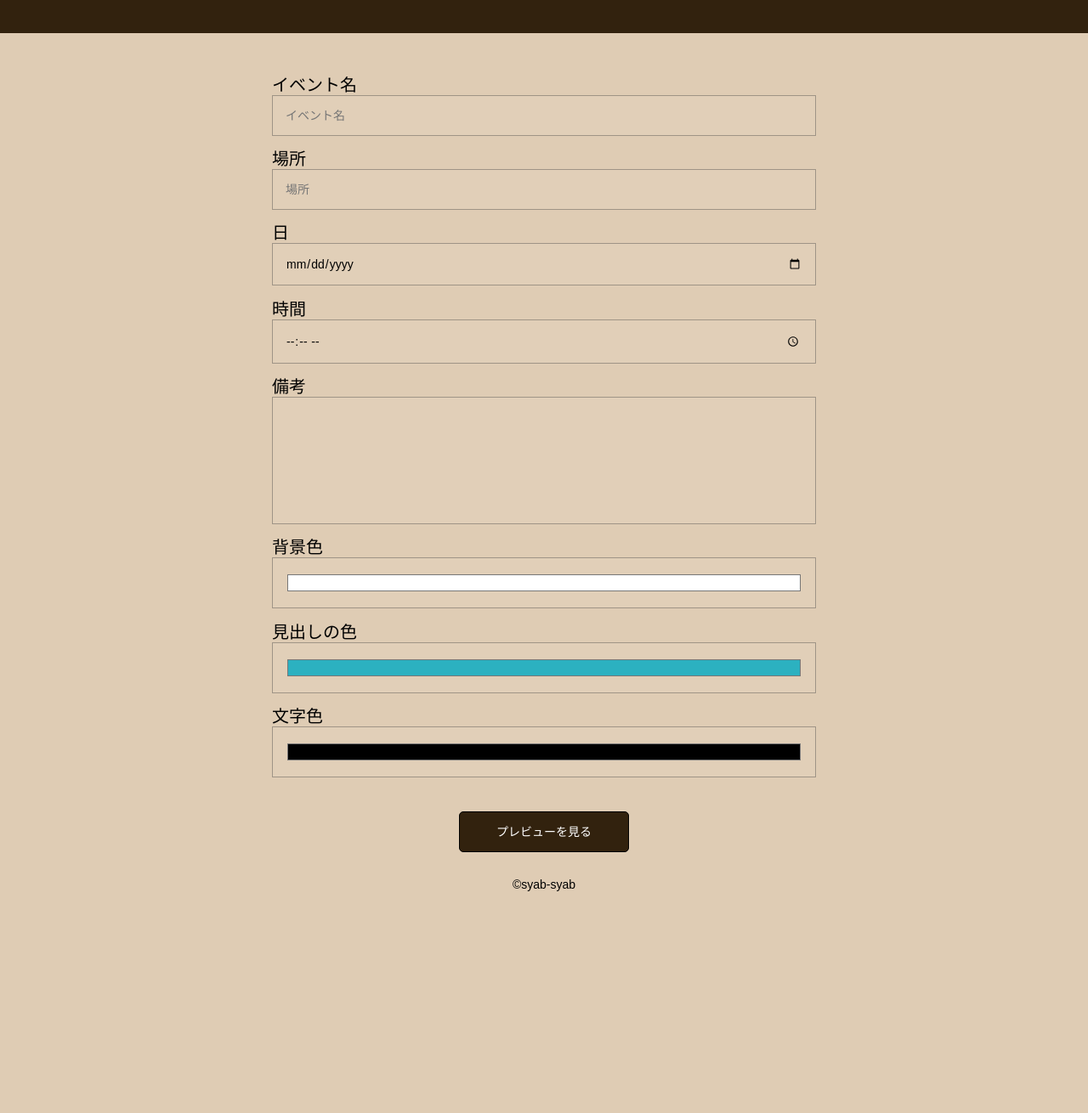
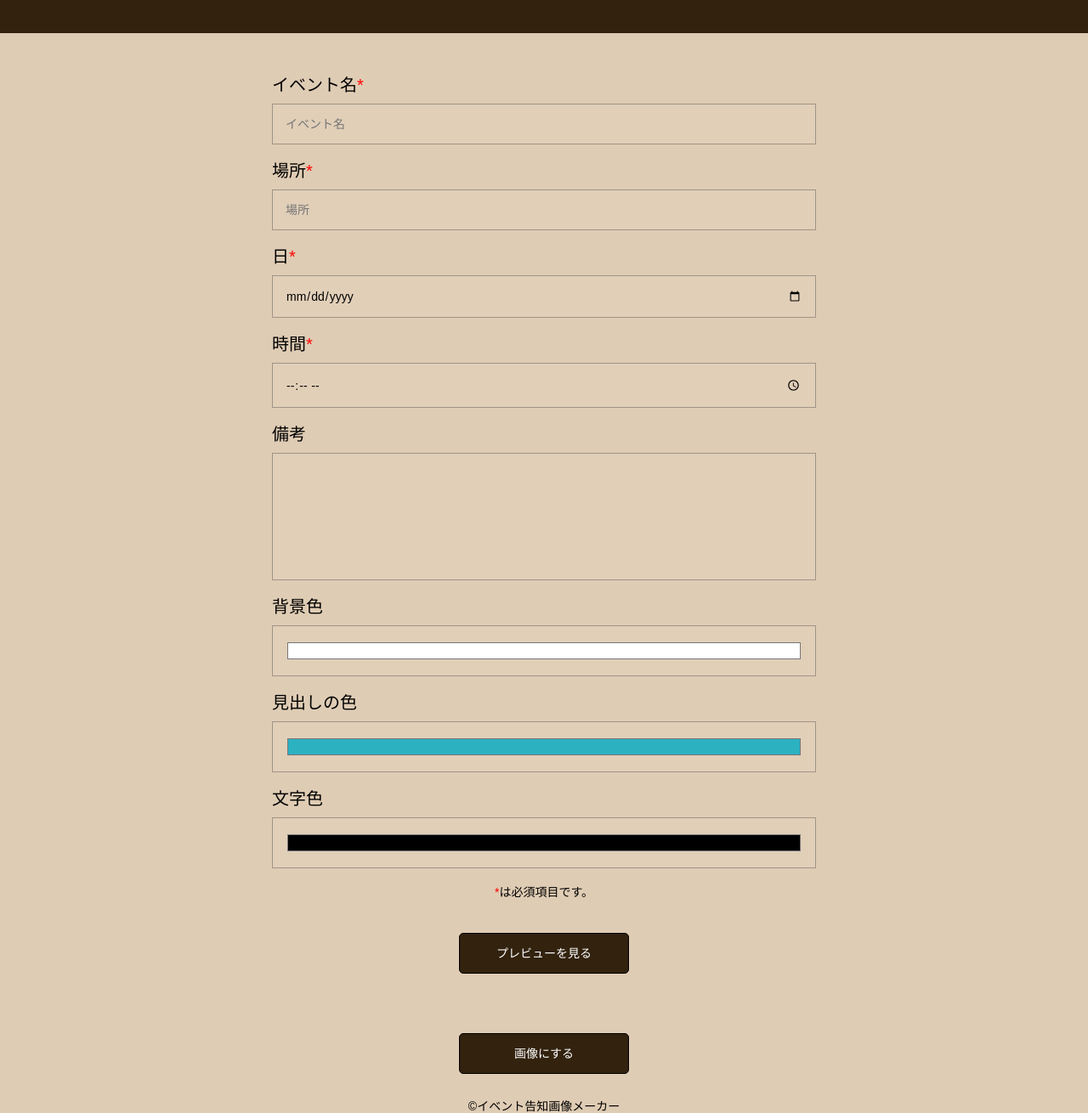
Before and after one commit to syab-syab/image_maker, a plain HTML site: page index.html in a window 1280 px wide. Shown: the part 320-1630 px from the top of the page at 85% size. Before the commit the page ends 1369 px from the top, so only its background shows below. Drawn offline with nearby package versions, Linux system fonts and the light colour scheme.

Commit message:
小さな変更をいくつか

```diff
--- a/css/style.css
+++ b/css/style.css
@@ -53,7 +53,9 @@ header {
   font-size: 2rem;
 }
 
-
+.require {
+  color: red;
+}
 /* 入力部分 */
 
 
@@ -73,6 +75,7 @@ header {
   background-color: rgba(255, 255, 255, 0.05);
   outline: none;
   resize: none;
+  margin: 1rem 0 2rem;
 }
 
 .forms input:focus, .forms textarea:focus {
--- a/index.html
+++ b/index.html
@@ -17,31 +17,35 @@
   <!-- Input forms -->
   <section class="form-section">
     <form class="forms">
-      <label for="title">イベント名</label>
+      <!-- <p><span class="require">*</span>は必須項目です。</p> -->
+      <!-- Event name -->
+      <label for="title">イベント名<span class="require">*</span></label>
       <input type="text" id="title" name="event" placeholder="イベント名">
-      <br>
-      <label for="place">場所</label>
+      <!-- Place name -->
+      <label for="place">場所<span class="require">*</span></label>
       <input type="text" id="place" placeholder="場所">
-      <br>
-      <label for="date">日</label>
+      <!-- Date -->
+      <label for="date">日<span class="require">*</span></label>
       <input type="date" id="date">
-      <br>
-      <label for="time">時間</label>
+      <!-- Time -->
+      <label for="time">時間<span class="require">*</span></label>
       <input type="time" id="time">
-      <br>
+      <!-- Content -->
       <label for="content">備考</label>
       <textarea class="" id="content"></textarea>
-      <br>
+      <!-- Background color -->
       <label for="">背景色</label><input type="color" id="background-color" value="#ffffff">
-      <br>
+      <!-- Heading color -->
       <label for="">見出しの色</label><input type="color" name="" id="heading-color" value="#2cb1c0">
-      <br>
+      <!-- Font color -->
       <label for="font-color">文字色</label><input type="color" id="font-color">
     </form>
+    <p><span class="require">*</span>は必須項目です。</p>
+    <!-- Create preview button -->
     <button id="create-preview" class="">プレビューを見る</button>
   </section>
 
-  <!-- Preview -->
+  <!-- Preview section-->
   <section id="capture" class="preview-section non-display">
     <table>
       <caption><span id="origin-title"></span></caption>
@@ -72,23 +76,25 @@
     </table>
   </section>
 
-  <!-- Image -->
+  <!-- Create image section -->
+  <section id="create-image-button-section">
+    <button id="make-image" class="non-display">画像にする</button>
+  </section>
+
+  <!-- Image section -->
   <section id="make-image-section" class="non-display">
-
-    <button id="make-image" class="non-display">画像にする</button>
-
     <div id="image-space">
-      <img src="" alt="" id="created-image">
+      <img src="" id="created-image">
     </div>
   </section>
 
-  <!-- Image download button -->
-  <section id="image-download-section"  class="non-display">
+  <!-- Image download button section -->
+  <section id="image-download-button-section"  class="non-display">
     <a href="" id="image-download" download="screenshot">画像ダウンロード</a>
   </section>
 
   <footer>
-    ©syab-syab
+    ©イベント告知画像メーカー
   </footer>
 
   <script src="https://cdnjs.cloudflare.com/ajax/libs/html2canvas/1.4.1/html2canvas.min.js"></script>
--- a/js/main.js
+++ b/js/main.js
@@ -21,7 +21,7 @@ var fontColor = document.getElementById("font-color");
 var makeIimageSection = document.getElementById("make-image-section")
 
 // 画像のダウンロードボタンのセクション
-var imageDownloadSection = document.getElementById('image-download-section')
+var imageDownloadSection = document.getElementById('image-download-button-section')
 
 function createImage() {
   if (title.value == '' || place.value == '' || date.value == '' || time.value == '' ) {
```
